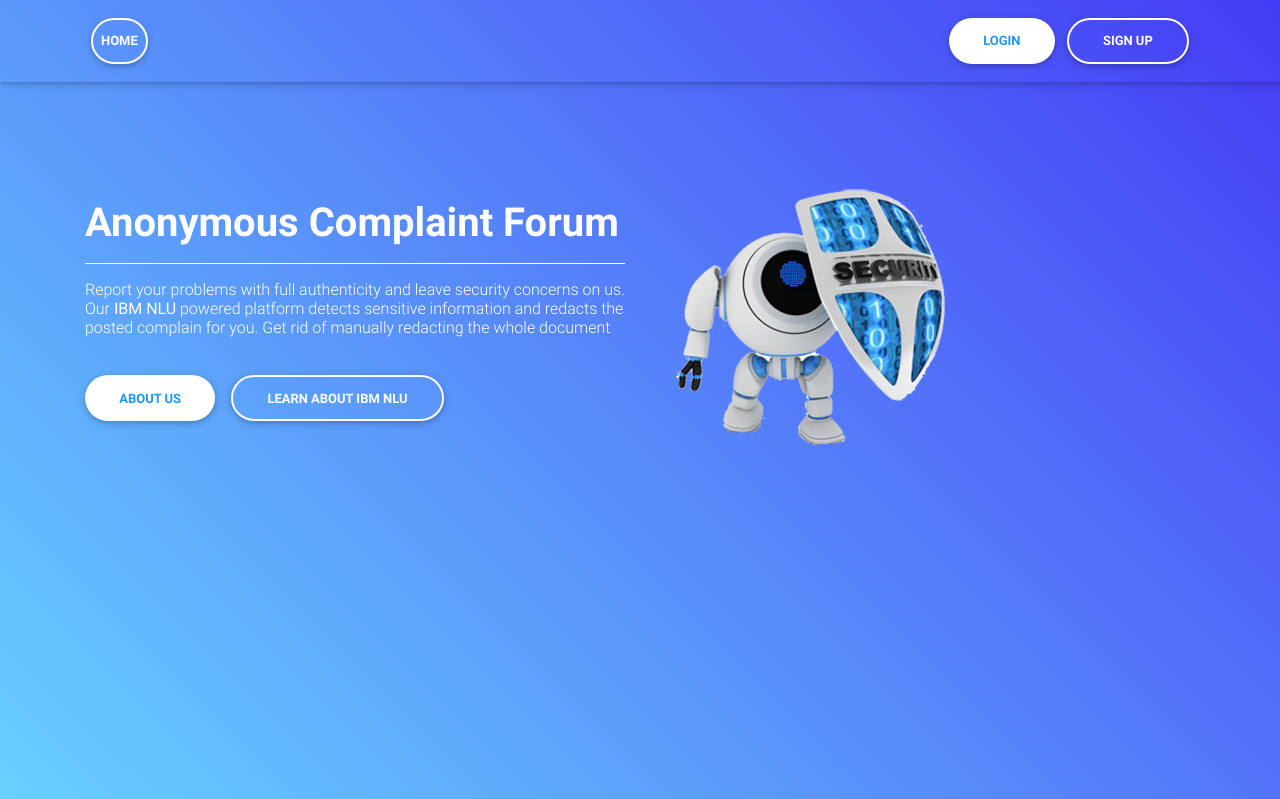
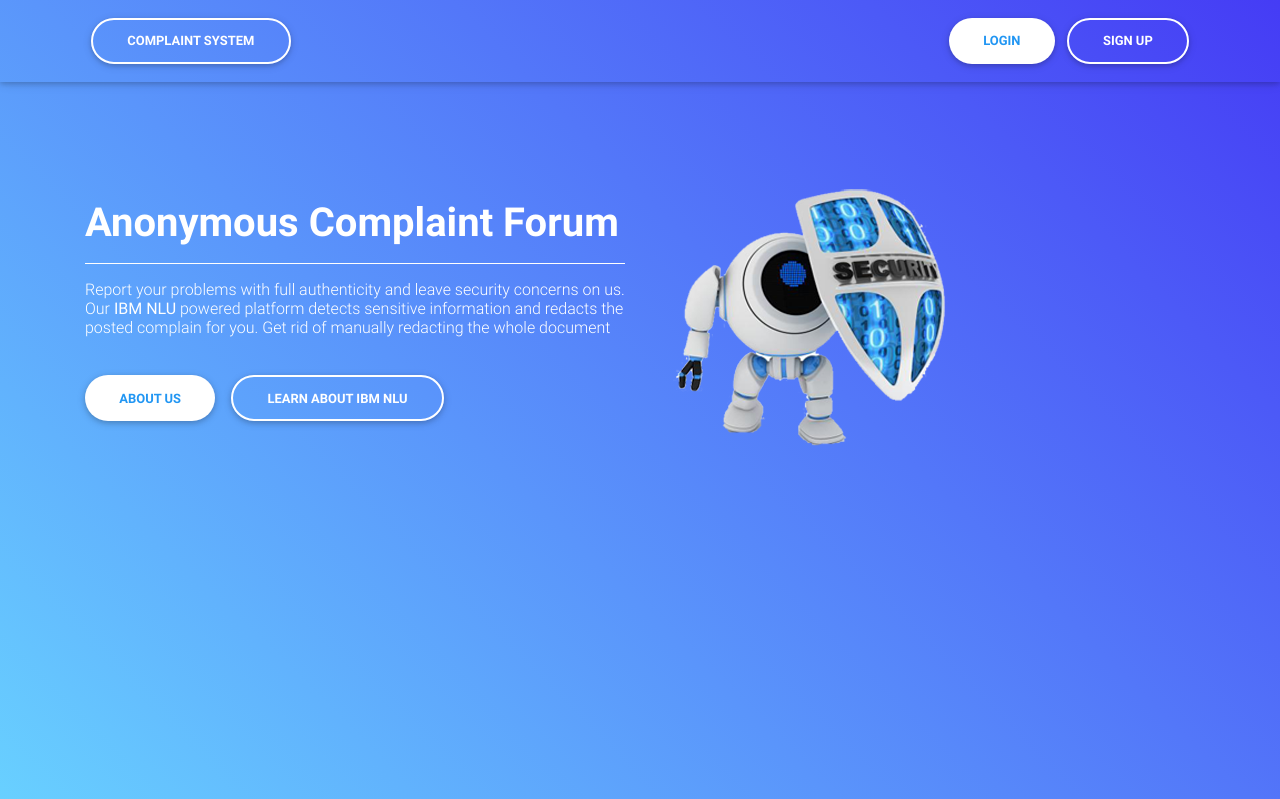
Before and after one commit to Sanji515/Abhikalpan-Hackathon, a Django app: page / in a window 1280 px wide. Shown: the top 799 px of the page. Run offline with Django 3.2, Linux system fonts and the light colour scheme; some libraries are stand-ins or nearby versions.

Commit message:
minor bugs

```diff
--- a/templates/globals/navbar.html
+++ b/templates/globals/navbar.html
@@ -20,7 +20,7 @@
         <div class="collapse navbar-collapse" id="navbarSupportedContent-7">
             <ul class="navbar-nav mr-auto">
                 <li class="nav-item active">
-                    <a class="nav-link btn btn-outline-white btn-rounded font-weight-bold wow fadeInRight" href="{% url 'index:index'%}">Home</a>
+                    <a class="btn btn-outline-white btn-rounded font-weight-bold wow fadeInRight" href="{% url 'index:index'%}">Complaint System</a>
                 </li>
             </ul>
             {% if request.user.is_authenticated %}
--- a/templates/index/index.html
+++ b/templates/index/index.html
@@ -198,7 +198,7 @@
               $('.card-body').css({'display': 'none'});
           function toggleSignup(){
               $('#landing-image').css({'display': 'none'});
-              $('#card-body').css({'display': 'block'});
+              $('.card-body').css({'display': 'block'});
               $('#signup-form').css({'display': 'block'});
               $('#login-form').css({'display': 'none'});
           }
```
Also changed, not shown: templates/index/dashboard.html (+5 -5 lines).
